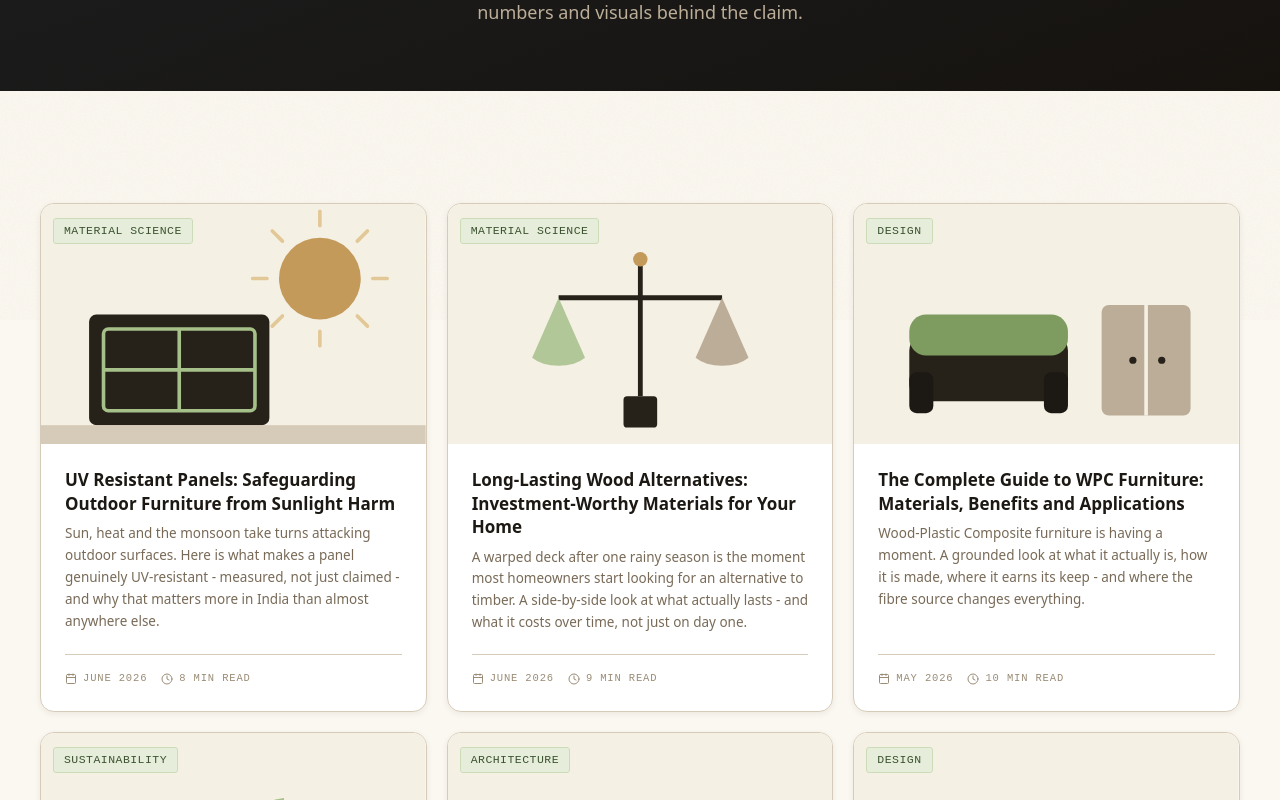
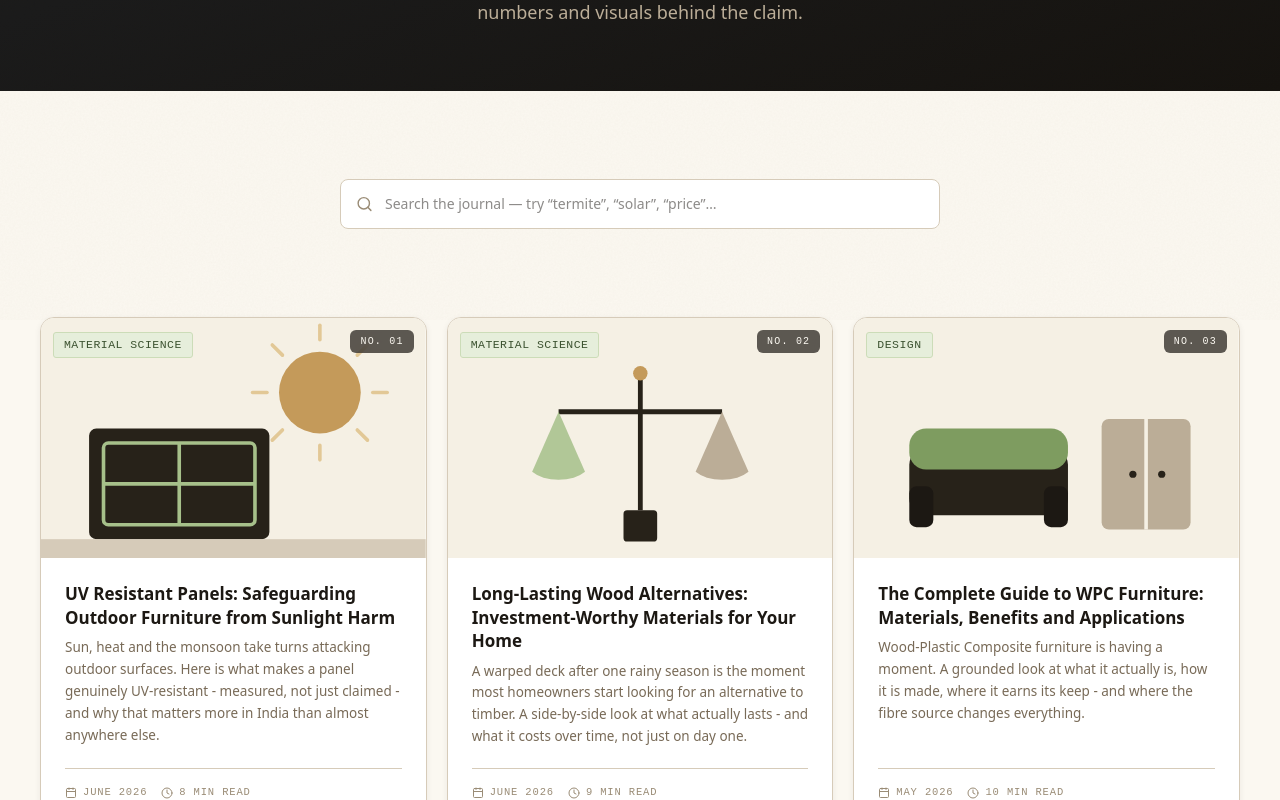
Before and after one commit to join2AJ/India_0_Wud, a React (Vite) app: page /blog in a window 1280 px wide. Shown: the part 480-1280 px from the top of the page. Built offline with nearby package versions, Linux system fonts and the light colour scheme.

Commit message:
Add unique journal numbers and live keyword search to the blog

```diff
--- a/src/data/blogPosts.js
+++ b/src/data/blogPosts.js
@@ -9,7 +9,7 @@
 // `art` keys resolve against <BlogIllustration scene="...">.
 // `viz` is optional: { type: 'table' | 'stats', ...props for that component }.
 
-export const blogPosts = [
+const rawPosts = [
   {
     slug: 'uv-resistant-panels-outdoor-furniture',
     tag: 'Material Science',
@@ -503,4 +503,8 @@ export const blogPosts = [
   },
 ]
 
+// Each entry gets a stable, unique journal number - shown as "No. 01" etc.
+// across the grid, the post header and search results.
+export const blogPosts = rawPosts.map((p, i) => ({ ...p, no: i + 1 }))
+
 export const blogPostBySlug = (slug) => blogPosts.find((p) => p.slug === slug)
--- a/src/pages/Blog.jsx
+++ b/src/pages/Blog.jsx
@@ -1,11 +1,25 @@
+import { useMemo, useState } from 'react'
 import { Link } from 'react-router-dom'
-import { ArrowUpRight, Calendar, Clock } from 'lucide-react'
+import { ArrowUpRight, Calendar, Clock, Search, X } from 'lucide-react'
 import Reveal from '../components/Reveal'
 import Badge from '../components/ui/Badge'
 import BlogIllustration from '../components/BlogIllustration'
 import { blogPosts } from '../data/blogPosts'
 
 export default function Blog() {
+  const [query, setQuery] = useState('')
+
+  const results = useMemo(() => {
+    const q = query.trim().toLowerCase()
+    if (!q) return blogPosts
+    return blogPosts.filter((p) =>
+      [p.title, p.excerpt, p.tag, String(p.no).padStart(2, '0')]
+        .join(' ')
+        .toLowerCase()
+        .includes(q)
+    )
+  }, [query])
+
   return (
     <div>
       <section className="texture-grain texture-charcoal text-husk-100 min-h-[56vh] flex items-center pt-24 pb-16 px-6 lg:px-10">
@@ -25,9 +39,44 @@ export default function Blog() {
         </div>
       </section>
 
-      <section className="py-20 px-6 lg:px-10">
-        <div className="max-w-[1200px] mx-auto grid sm:grid-cols-2 lg:grid-cols-3 gap-5">
-          {blogPosts.map((p, i) => (
+      <section className="pt-14 px-6 lg:px-10">
+        <div className="max-w-[600px] mx-auto">
+          <Reveal>
+            <div className="relative">
+              <Search size={17} className="absolute left-4 top-1/2 -translate-y-1/2 text-sand-400" />
+              <input
+                type="text"
+                value={query}
+                onChange={(e) => setQuery(e.target.value)}
+                placeholder="Search the journal — try “termite”, “solar”, “price”…"
+                className="w-full rounded-[8px] border border-sand-200 bg-white pl-11 pr-11 py-3.5 text-sm text-ink-900 outline-none transition-all duration-200 focus:border-leaf-500 focus:ring-2 focus:ring-leaf-500/15"
+              />
+              {query && (
+                <button
+                  type="button"
+                  onClick={() => setQuery('')}
+                  aria-label="Clear search"
+                  className="absolute right-3.5 top-1/2 -translate-y-1/2 text-sand-400 hover:text-ink-900 transition-colors duration-200"
+                >
+                  <X size={16} />
+                </button>
+              )}
+            </div>
+          </Reveal>
+        </div>
+      </section>
+
+      <section className="py-14 px-6 lg:px-10">
+        <div className="max-w-[1200px] mx-auto">
+        {results.length === 0 ? (
+          <Reveal>
+            <p className="text-center text-sand-500 py-16">
+              No essays match “{query}”. Try a different keyword.
+            </p>
+          </Reveal>
+        ) : (
+        <div className="grid sm:grid-cols-2 lg:grid-cols-3 gap-5">
+          {results.map((p, i) => (
             <Reveal key={p.slug} delay={(i % 3) * 0.07}>
               <Link to={`/blog/${p.slug}`} className="group block h-full">
                 <article className="h-full flex flex-col rounded-[14px] border border-sand-200 bg-white overflow-hidden shadow-[var(--shadow-warm-sm)] transition-all duration-300 hover:shadow-[var(--shadow-warm-md)] hover:-translate-y-1">
@@ -35,6 +84,9 @@ export default function Blog() {
                     <BlogIllustration scene={p.art} className="absolute inset-0 w-full h-full transition-transform duration-500 group-hover:scale-105" />
                     <span className="absolute top-3 left-3">
                       <Badge tone="accent">{p.tag}</Badge>
+                    </span>
+                    <span className="absolute top-3 right-3 rounded-[6px] bg-ink-900/70 backdrop-blur-sm px-2.5 py-1 font-mono text-[10px] uppercase tracking-[0.12em] text-husk-50">
+                      No. {String(p.no).padStart(2, '0')}
                     </span>
                   </div>
                   <div className="p-6 flex flex-col flex-1">
@@ -53,12 +105,14 @@ export default function Blog() {
             </Reveal>
           ))}
         </div>
+        )}
 
         <Reveal delay={0.2}>
           <p className="mt-12 text-center text-sm text-sand-500">
             Have a question you'd like the journal to cover? <Link to="/contact" className="text-leaf-700 font-semibold hover:underline">Write to our team</Link>.
           </p>
         </Reveal>
+        </div>
       </section>
     </div>
   )
--- a/src/pages/BlogPost.jsx
+++ b/src/pages/BlogPost.jsx
@@ -23,7 +23,12 @@ export default function BlogPost() {
             <Link to="/blog" className="inline-flex items-center gap-1.5 font-mono text-[11px] uppercase tracking-[0.18em] text-husk-100/80 hover:text-husk-50 transition-colors duration-200 mb-6">
               <ArrowLeft size={13} /> Back to the journal
             </Link>
-            <Badge tone="accent">{post.tag}</Badge>
+            <div className="flex items-center justify-center gap-2.5">
+              <Badge tone="accent">{post.tag}</Badge>
+              <span className="rounded-[6px] border border-husk-100/25 px-2.5 py-1 font-mono text-[10px] uppercase tracking-[0.14em] text-husk-100/80">
+                Entry No. {String(post.no).padStart(2, '0')}
+              </span>
+            </div>
             <h1 className="mt-4 font-display font-extrabold text-[clamp(1.9rem,4.5vw,3.1rem)] tracking-[-0.02em] text-husk-50 text-balance">
               {post.title}
             </h1>
```
